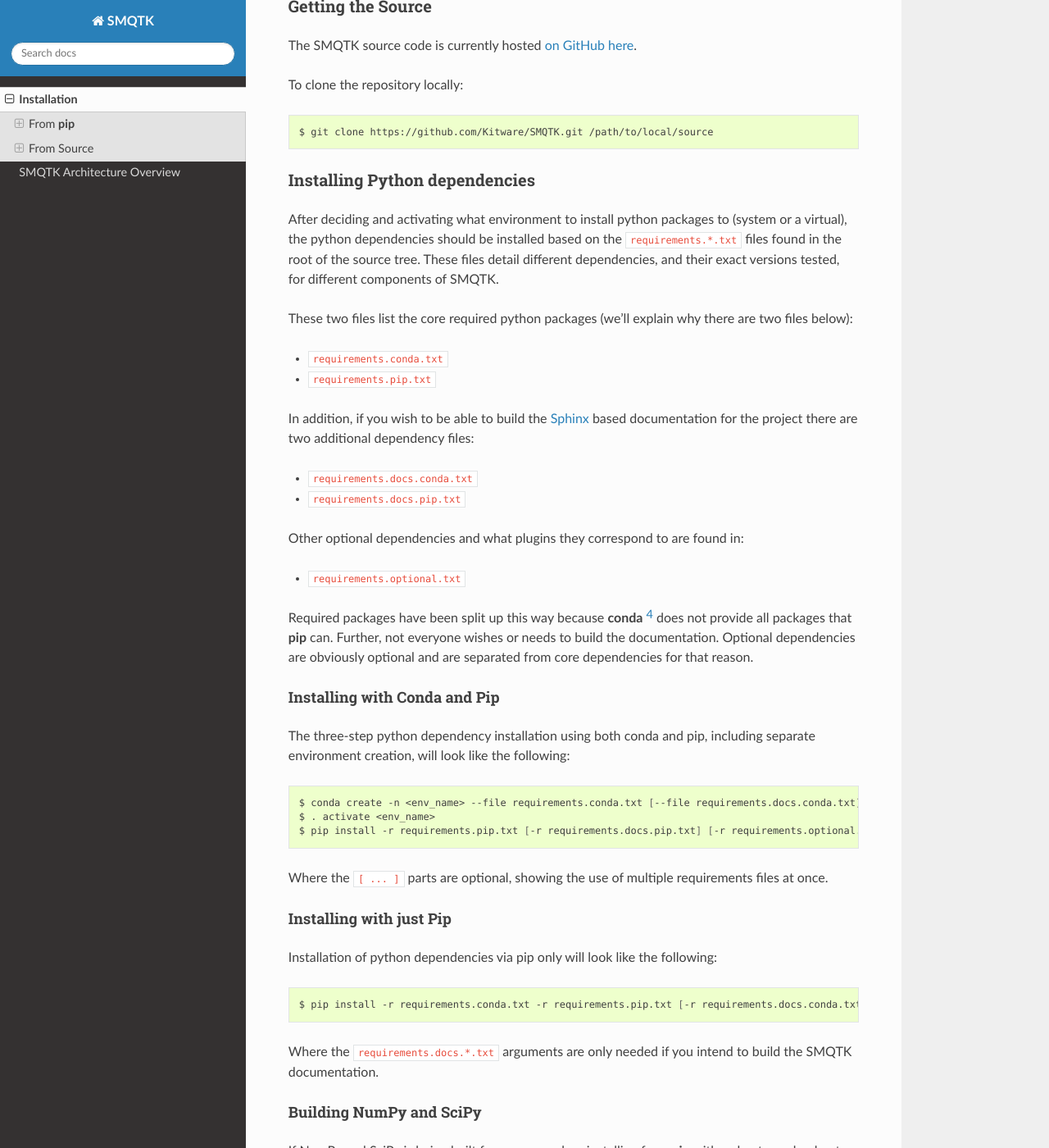
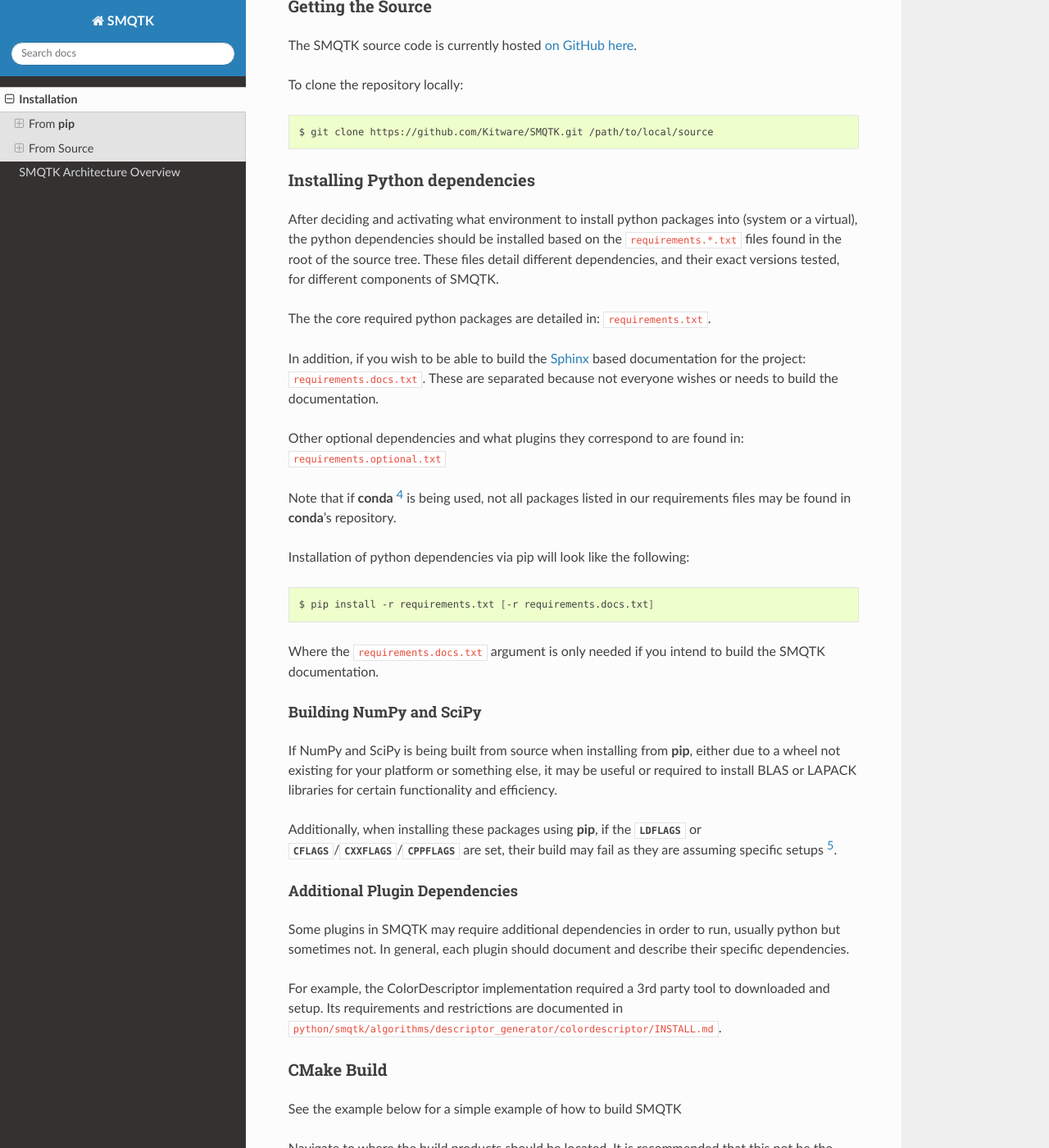
Before and after one commit to Kitware/SMQTK-Core, a Sphinx documentation site: the page built from docs/installation.rst, in a window 1280 px wide and 1400 px high, scrolled down 2256 px. Shown: the whole window at 82% size. Built offline with Sphinx 7.4.7 and the Read the Docs theme 2.0.0, drawn with Linux system fonts in a browser that asks for light colours; pages that are not in the unit, such as notebooks, are missing from menus; the version number could not be read and is left out; some of the changed text lies outside the part shown.

Commit message:
Removed conda/pip separated requirements files
Only retaining one requirements file for each separation as per the norm
with packages on PYPI. This is also motivated by wheel packages being
more commonly found via pip (e.g. with numpy, scipy, etc.), eliminating
the primary desire to separate package installations between conda/pip.

If it is desired to install packages through conda, users will have to
decide which packages they want to separate out.

```diff
--- a/docs/installation.rst
+++ b/docs/installation.rst
@@ -65,7 +65,7 @@
     cd /where/things/should/go/
     git clone https://github.com/Kitware/SMQTK.git source
     # Install python dependencies to environment
-    pip install -r source/requirements.conda.txt -r source/requirements.pip.txt
+    pip install -r source/requirements.txt
     # SMQTK build
     mkdir build
     pushd build
@@ -110,55 +110,25 @@
 
 Installing Python dependencies
 ^^^^^^^^^^^^^^^^^^^^^^^^^^^^^^
-After deciding and activating what environment to install python packages to (system or a virtual), the python dependencies should be installed based on the :file:`requirements.*.txt` files found in the root of the source tree.
+After deciding and activating what environment to install python packages into (system or a virtual), the python dependencies should be installed based on the :file:`requirements.*.txt` files found in the root of the source tree.
 These files detail different dependencies, and their exact versions tested, for different components of SMQTK.
 
-These two files list the core required python packages (we'll explain why there are two files below):
+The the core required python packages are detailed in: :file:`requirements.txt`.
 
-* :file:`requirements.conda.txt`
-* :file:`requirements.pip.txt`
+In addition, if you wish to be able to build the Sphinx_ based documentation for the project: :file:`requirements.docs.txt`.
+These are separated because not everyone wishes or needs to build the documentation.
 
-In addition, if you wish to be able to build the Sphinx_ based documentation for the project there are two additional dependency files:
+Other optional dependencies and what plugins they correspond to are found in: :file:`requirements.optional.txt`
 
-* :file:`requirements.docs.conda.txt`
-* :file:`requirements.docs.pip.txt`
+Note that if :command:`conda` [#conda]_ is being used, not all packages listed in our requirements files may be found in :command:`conda`'s repository.
 
-Other optional dependencies and what plugins they correspond to are found in:
-
-* :file:`requirements.optional.txt`
-
-Required packages have been split up this way because :command:`conda` [#conda]_ does not provide all packages that :command:`pip` can.
-Further, not everyone wishes or needs to build the documentation.
-Optional dependencies are obviously optional and are separated from core dependencies for that reason.
-
-
-.. _installation-fromSource-InstallingPythonDeps-CondaAndPip:
-
-Installing with Conda and Pip
-"""""""""""""""""""""""""""""
-
-The three-step python dependency installation using both conda and pip, including separate environment creation, will look like the following:
+Installation of python dependencies via pip will look like the following:
 
 .. prompt:: bash
 
-    conda create -n <env_name> --file requirements.conda.txt [--file requirements.docs.conda.txt]
-    . activate <env_name>
-    pip install -r requirements.pip.txt [-r requirements.docs.pip.txt] [-r requirements.optional.txt]
+    pip install -r requirements.txt [-r requirements.docs.txt]
 
-
-Where the ``[ ... ]`` parts are optional, showing the use of multiple requirements files at once.
-
-
-Installing with just Pip
-""""""""""""""""""""""""
-
-Installation of python dependencies via pip only will look like the following:
-
-.. prompt:: bash
-
-    pip install -r requirements.conda.txt -r requirements.pip.txt [-r requirements.docs.conda.txt -r requirements.docs.pip.txt]
-
-Where the :file:`requirements.docs.*.txt` arguments are only needed if you intend to build the SMQTK documentation.
+Where the :file:`requirements.docs.txt` argument is only needed if you intend to build the SMQTK documentation.
 
 
 Building NumPy and SciPy
```
Also changed, not shown: requirements.txt (added, +19 -0 lines).
